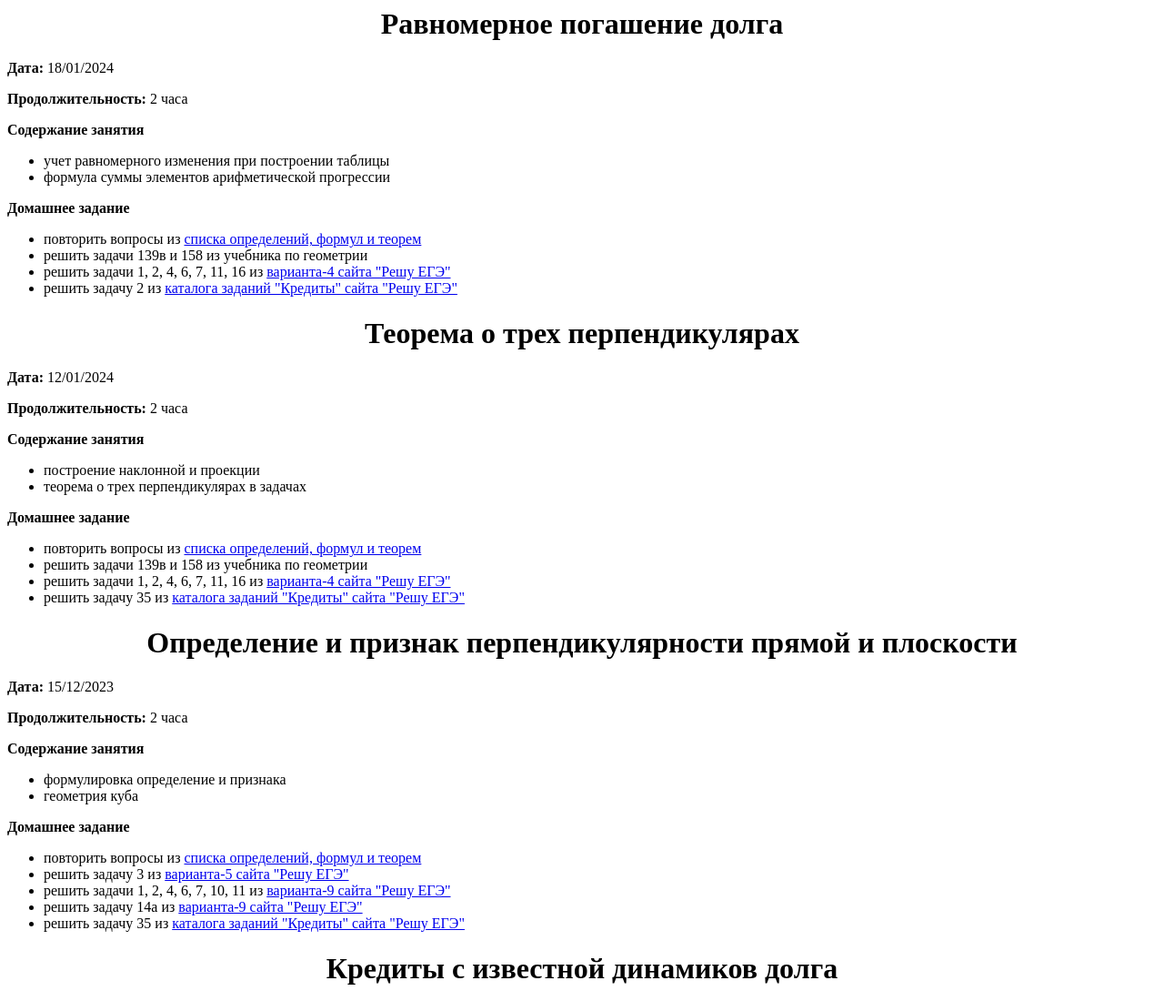
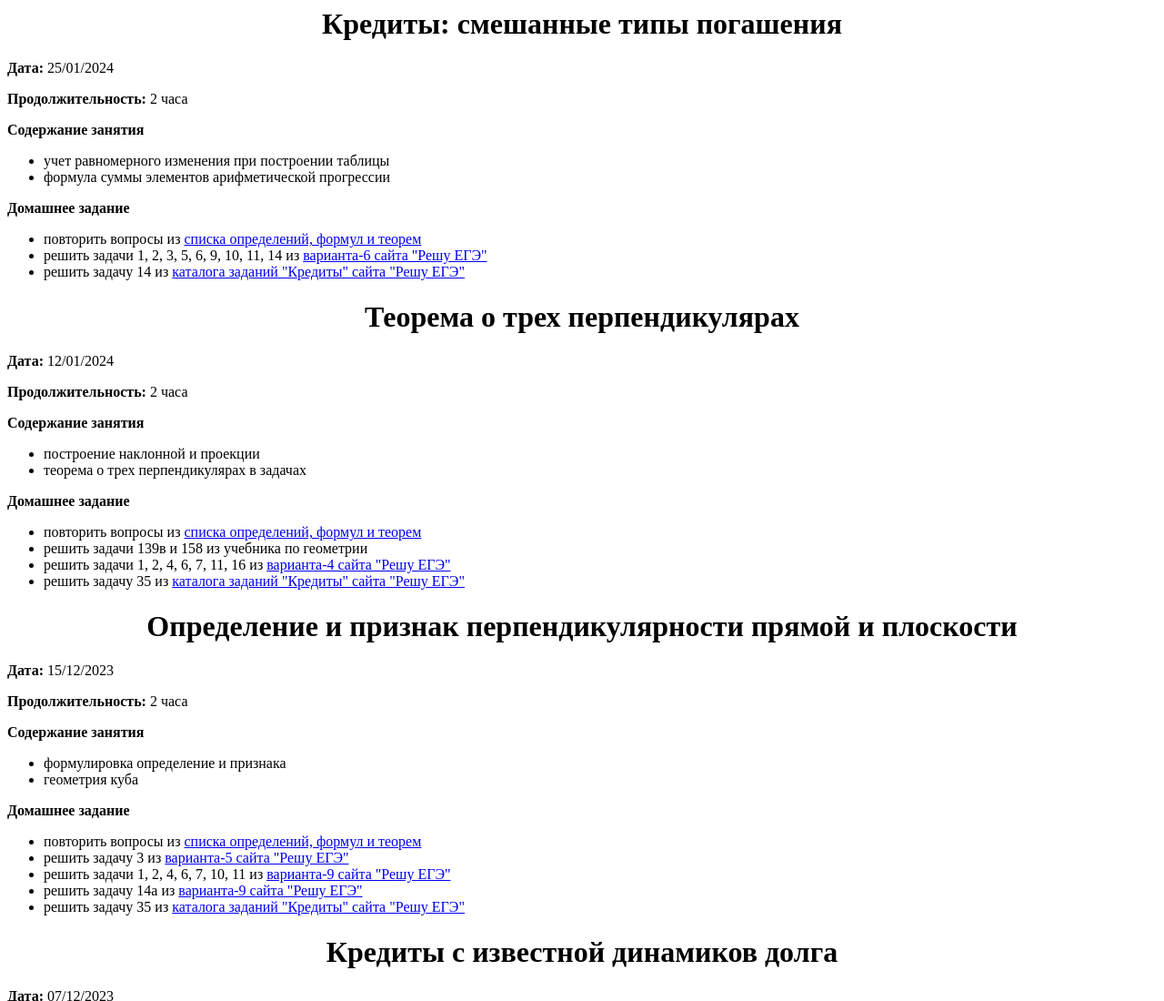
Before and after one commit to alexslovesnov/classes, a plain HTML site: page Makar/Makar.html in a window 1280 px wide. Shown: the top 1100 px of the page at 91% size. Drawn offline with nearby package versions, Linux system fonts and the light colour scheme; some packages are replaced by stand-ins of ours.

Commit message:
Update Makar.html

```diff
--- a/Makar/Makar.html
+++ b/Makar/Makar.html
@@ -6,8 +6,8 @@
 	</head>
 	<body>
 
-  		<h1 align="center"> Равномерное погашение долга </h1>
-		<p><b> Дата:</b> 18/01/2024 </p>
+  		<h1 align="center"> Кредиты: смешанные типы погашения </h1>
+		<p><b> Дата:</b> 25/01/2024 </p>
 		<p><b> Продолжительность:</b> 2 часа </p>
 		<p><b> Содержание занятия </b> <ul>
 			<li> учет равномерного изменения при построении таблицы </li>
@@ -15,9 +15,8 @@
 		</ul> </p>
 		<p><b> Домашнее задание </b> <ul>
 			<li> повторить вопросы из <a href="MakarCardsList.html"> списка определений, формул и теорем </a> </li>
-            		<li> решить задачи 139в и 158 из учебника по геометрии </li>
-            		<li> решить задачи 1, 2, 4, 6, 7, 11, 16 из <a href="https://math-ege.sdamgia.ru/test?id=56892994"> варианта-4 сайта "Решу ЕГЭ" </a> </li>
-            		<li> решить задачу 2 из <a href="https://math-ege.sdamgia.ru/test?category_id=292&filter=all"> каталога заданий "Кредиты" сайта "Решу ЕГЭ" </a> </li>
+            		<li> решить задачи 1, 2, 3, 5, 6, 9, 10, 11, 14 из <a href="https://math-ege.sdamgia.ru/test?id=56892996"> варианта-6 сайта "Решу ЕГЭ" </a> </li>
+            		<li> решить задачу 14 из <a href="https://math-ege.sdamgia.ru/test?category_id=292&filter=all"> каталога заданий "Кредиты" сайта "Решу ЕГЭ" </a> </li>
 		</ul> </p>
 
   		<h1 align="center"> Теорема о трех перпендикулярах </h1>
```
